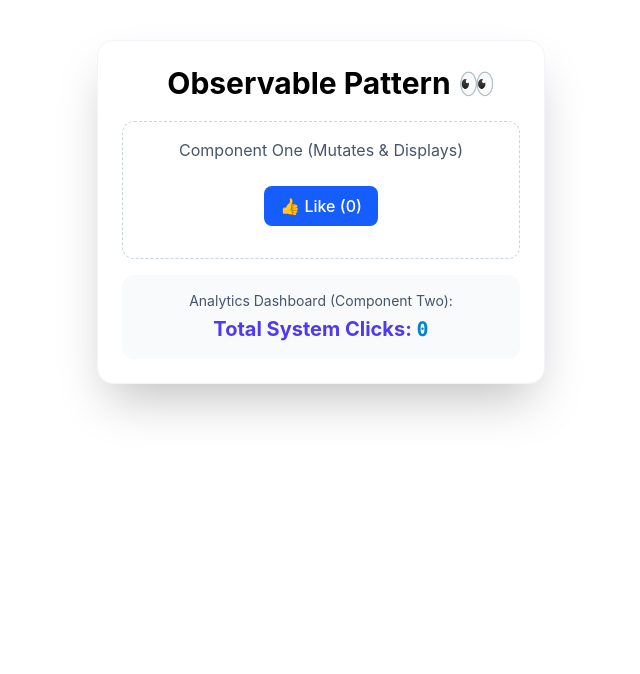
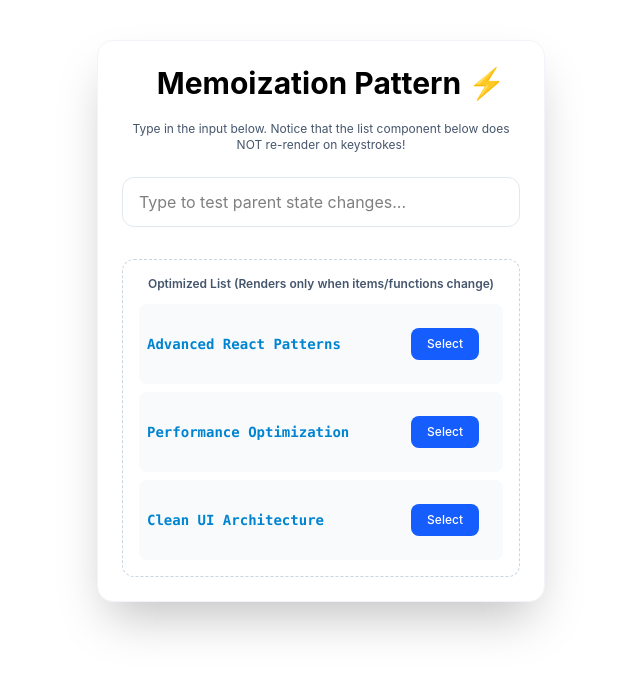
Before and after one commit to Nouralizadeh/Patterns, a React (Vite) app: page / in a window 1280 px wide. Shown: the top 674 px of the page, without its empty margins (319-959 px from the left). Built offline with nearby package versions, Linux system fonts and the light colour scheme.

Commit message:
MemoizationPattern example added

```diff
--- a/src/App.tsx
+++ b/src/App.tsx
@@ -10,7 +10,8 @@
 // import { LiftingStateUp } from "./Paterns/StatePatterns/LiftingStateUp";
 // import { ContextPattern } from "./Paterns/StatePatterns/ContextPattern";
 // import { EventBusPattern } from "./Paterns/StatePatterns/EventBusPattern";
-import { ObservablePattern } from "./Paterns/StatePatterns/ObservablePattern";
+// import { ObservablePattern } from "./Paterns/StatePatterns/ObservablePattern";
+import MemoizationPattern from "./Paterns/RenderingAndPerformancePatterns/MemoizationPattern";
 
 function App() {
   return (
@@ -26,8 +27,9 @@ function App() {
       <CustomHook />
       <LiftingStateUp />
       <ContextPattern />
-      <EventBusPattern />*/}
-      <ObservablePattern />
+      <EventBusPattern />
+      <ObservablePattern /> */}
+      <MemoizationPattern />
     </>
   );
 }
--- /dev/null
+++ b/src/Paterns/RenderingAndPerformancePatterns/MemoizationPattern.tsx
@@ -0,0 +1,94 @@
+import { useState, memo, useCallback, useMemo } from "react";
+
+// ============================================================================
+// 1. Expensive Child Component (Optimized with memo)
+// ============================================================================
+interface ListProps {
+  items: string[];
+  onItemClick: (item: string) => void;
+}
+
+// memo ensures this component ONLY re-renders if items or onItemClick references change
+const ExpensiveList = memo(function ExpensiveList({
+  items,
+  onItemClick,
+}: ListProps) {
+  console.log("✏️ [Rendering] ExpensiveList...");
+
+  return (
+    <div className="dashed-border-container w-full mt-4">
+      <p className="label1 mb-3 text-xs font-semibold">
+        Optimized List (Renders only when items/functions change)
+      </p>
+      <ul className="space-y-2 w-full text-left">
+        {items.map((item, index) => (
+          <li
+            key={index}
+            className="flex justify-between items-center bg-slate-50 dark:bg-slate-800 p-2 rounded-lg"
+          >
+            <span className="label2 text-sm">{item}</span>
+            <button
+              onClick={() => onItemClick(item)}
+              className="btn-primary text-xs px-2 py-1 m-0"
+            >
+              Select
+            </button>
+          </li>
+        ))}
+      </ul>
+    </div>
+  );
+});
+
+// ============================================================================
+// 2. Main Container (Parent Component)
+// ============================================================================
+export default function MemoizationPattern() {
+  const [text, setText] = useState<string>("");
+  const [selectedItem, setSelectedItem] = useState<string | null>(null);
+
+  // useMemo: Caches the array reference so it doesn't recreate on every keystroke
+  const heavyData = useMemo(() => {
+    return [
+      "Advanced React Patterns",
+      "Performance Optimization",
+      "Clean UI Architecture",
+    ];
+  }, []);
+
+  // useCallback: Caches the function reference to prevent ExpensiveList from breaking its memo
+  const handleItemSelect = useCallback((item: string) => {
+    setSelectedItem(item);
+  }, []);
+
+  return (
+    <div className="elevated-container">
+      <h2 className="title">Memoization Pattern ⚡</h2>
+      <p className="label1 text-xs mb-6">
+        Type in the input below. Notice that the list component below does NOT
+        re-render on keystrokes!
+      </p>
+
+      <div className="w-full space-y-4">
+        {/* Changing this text triggers Parent re-render, but Child is protected */}
+        <input
+          type="text"
+          value={text}
+          onChange={(e) => setText(e.target.value)}
+          placeholder="Type to test parent state changes..."
+          className="input-standard"
+        />
+
+        {selectedItem && (
+          <div className="succsess mt-2">
+            Selected:{" "}
+            <span className="font-bold text-emerald-900">{selectedItem}</span>
+          </div>
+        )}
+
+        {/* Passing memoized data and memoized callback */}
+        <ExpensiveList items={heavyData} onItemClick={handleItemSelect} />
+      </div>
+    </div>
+  );
+}
```
